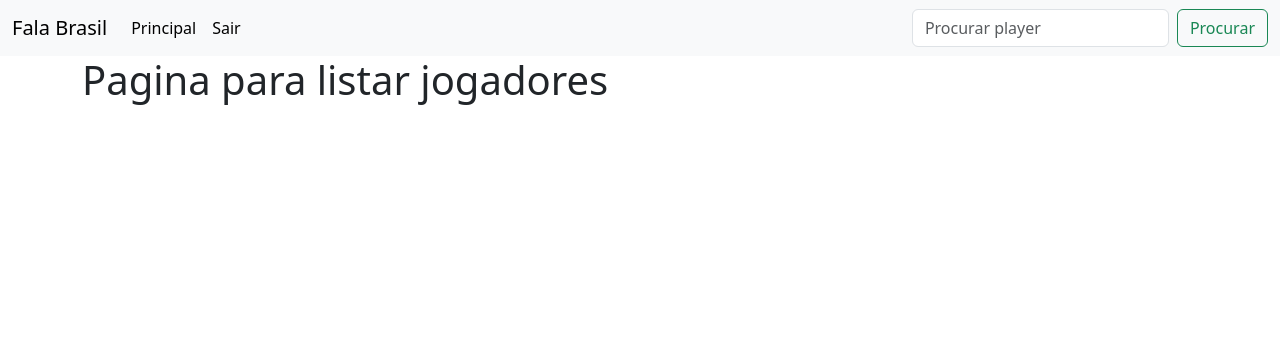
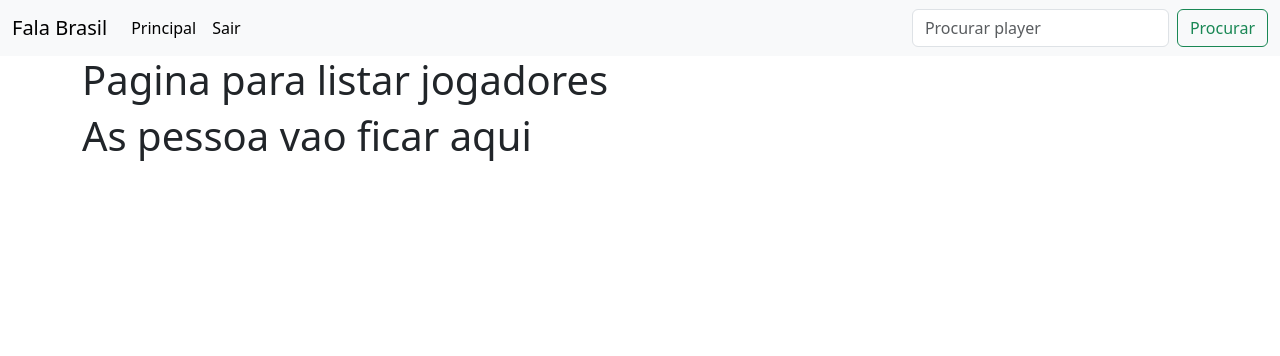
Before and after one commit to eulerBM/fala_brasil, a Django app: page /friend/ in a window 1280 px wide. Shown: the top 356 px of the page. Run offline with Django 4.2, Linux system fonts and the light colour scheme; a user stored in the database is signed in.

Commit message:
okdokowedcw

```diff
--- a/templates/friend/friend.html
+++ b/templates/friend/friend.html
@@ -8,6 +8,8 @@
 
     <h1>Pagina para listar jogadores</h1>
 
+    <h1>As pessoa vao ficar aqui</h1>
+
 </div>
 
 
```
